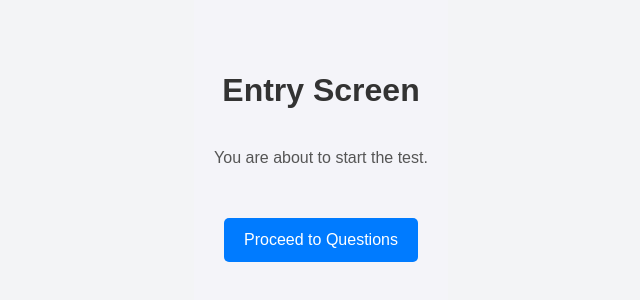
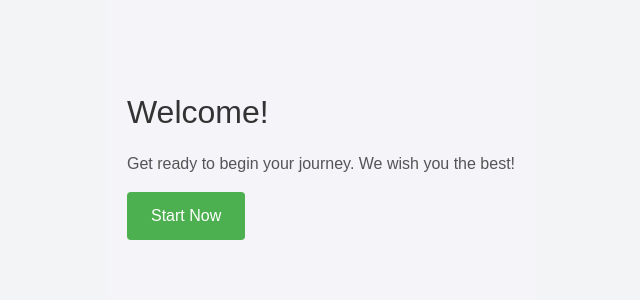
Before and after one commit to KhushbuKumari21/ai-interview-platform, a Next.js app: page / in a window 1280 px wide. Shown: the part 236-536 px from the top of the page, without its empty margins (319-959 px from the left). Built offline with nearby package versions, Linux system fonts and the light colour scheme.

Commit message:
Update EntryScreen.js

```diff
--- a/components/EntryScreen.js
+++ b/components/EntryScreen.js
@@ -1,15 +1,18 @@
-// components/EntryScreen.js
-
-import styles from '../styles/EntryScreen.module.css';
+import React from "react";
+import styles from "../styles/EntryScreen.module.css";
 
 const EntryScreen = ({ onNext }) => {
   return (
     <div className={styles.container}>
-      <h1 className={styles.title}>Entry Screen</h1>
-      <p className={styles.subtitle}>You are about to start the test.</p>
-      <button className={styles.button} onClick={onNext}>
-        Proceed to Questions
-      </button>
+      <div className={styles.entryCard}>
+        <h1 className={styles.entryTitle}>Welcome!</h1>
+        <p className={styles.entrySubtitle}>
+          Get ready to begin your journey. We wish you the best!
+        </p>
+        <button className={styles.entryButton} onClick={onNext}>
+          Start Now
+        </button>
+      </div>
     </div>
   );
 };
```
